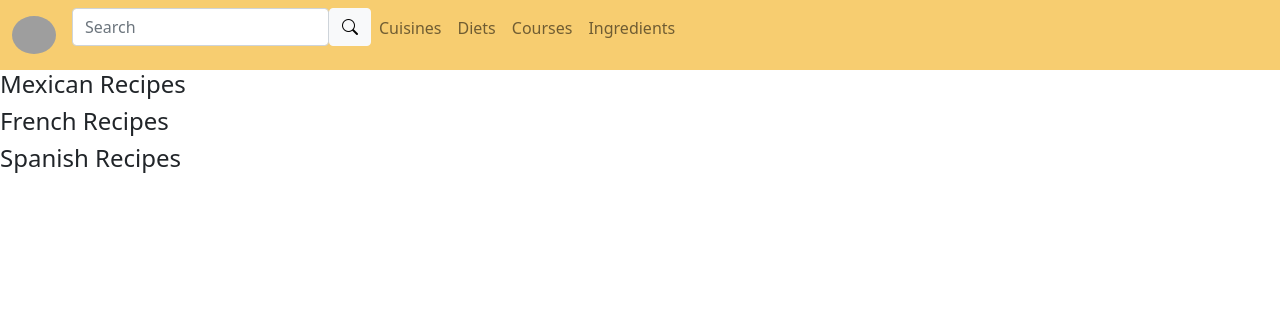
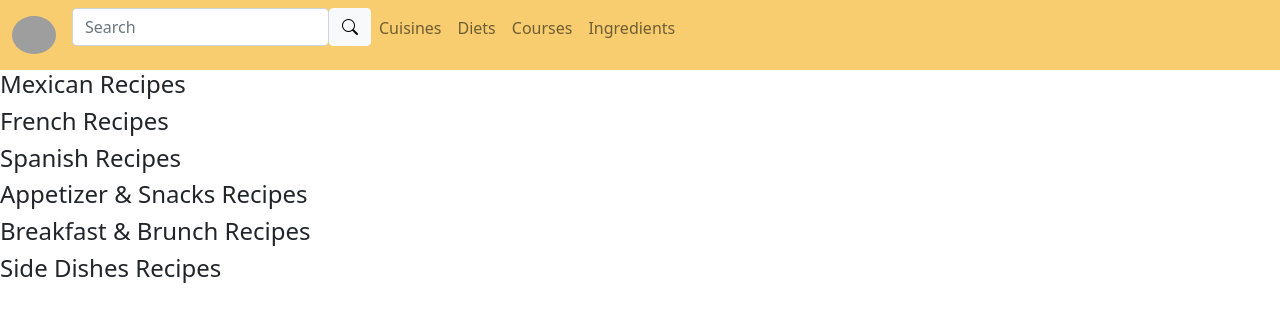
Before and after one commit to xena718/recipe_app_dev, a Flask app: page /browse in a window 1280 px wide. Shown: the top 330 px of the page. Run offline with Flask 2, Linux system fonts and the light colour scheme; the visitor is signed in with stand-in values (Sample User, id 1); tables that the repository leaves empty hold one stand-in row (values such as "Sample post"); grey boxes are pictures that could not be loaded.

Commit message:
browse features update

```diff
--- a/crud.py
+++ b/crud.py
@@ -63,11 +63,7 @@ def search_recipes(input):
         .filter(Recipe.title.ilike(f'%{input}%') | Cuisine.name.ilike(f'%{input}%')| Recipe.author.ilike(f'%{input}%') | Recipe_Ingredient.name.ilike(f'%{input}%') | Course.name.ilike(f'%{input}%') | Specialdiet.name.ilike(f'%{input}%'))
     ).all()
 
-def get_some_recipes_3cuisines():
-    """
-    select recipe from recipe join ingredient on recipe.id = ingredient.recipe_id
-    filter recipe.title like '' OR recipe.author like '' or ingredient.name like''
-    """
+def get_some_recipes_3_cuisines():
     some_recipes_3_cuisines ={}
     cuisines = ["American", "British", "Caribbean", "Chinese", "French", "Greek", "Indian", "Italian", "Japanese", "Mediterranean", "Mexican", "Moroccan", "Spanish", "Thai", "Turkish", "Vietnamese", "Food Fusion", "Others"]
     selected_3_cuisines = random.sample(cuisines, 3)
@@ -82,6 +78,19 @@ def get_some_recipes_3cuisines():
 
     return some_recipes_3_cuisines
 
+def get_some_recipes_3_courses():
+    some_recipes_3_courses = {}
+    courses = ["Appetizer & Snacks", "Breakfast & Brunch", "Lunch", "Main Dish", "Salad", "Dessert", "Side Dishes", "Soups & Stews", "Drink"]
+    selected_3_courses = random.sample(courses, 3)
+
+    recipes_join_courses_query = db.session.query(Recipe).join(Recipe_Course,Recipe_Course.recipe_id== Recipe.recipe_id).join(Course, Course.course_id==Recipe_Course.course_id)
+
+    for course_type in selected_3_courses:
+        all_recipes_of_the_course = recipes_join_courses_query.filter(Course.name ==course_type).all()
+        selected_recipes =  random.sample(all_recipes_of_the_course, min(len(all_recipes_of_the_course),3))
+        some_recipes_3_courses[course_type] = selected_recipes
+
+    return some_recipes_3_courses
 
 def recipes_dbjoinedload_cuisines():
     return Recipe.query.options(db.joinedload('cuisine')).all()
--- a/server.py
+++ b/server.py
@@ -311,10 +311,11 @@ def browse_recipes():
     # randomly select 3 recipes for Vegetarian and Gluten-free diet.
     # {Vegetarian:[recipe1, recipe2, recipe3], Gluten-free:[xx,xx,xx]}
 
-    some_recipes_3_cuisines = crud.get_some_recipes_3cuisines()
+    some_recipes_3_cuisines = crud.get_some_recipes_3_cuisines()
+    some_recipes_3_courses = crud.get_some_recipes_3_courses()
 
 
-    return render_template('browse_recipe.html', some_recipes_3_cuisines=some_recipes_3_cuisines)
+    return render_template('browse_recipe.html', some_recipes_3_cuisines=some_recipes_3_cuisines, some_recipes_3_courses=some_recipes_3_courses)
 
 
 
--- a/templates/browse_recipe.html
+++ b/templates/browse_recipe.html
@@ -69,4 +69,30 @@
       </div>
     {% endfor %}
   {% endfor %}
+  {% for course_type, recipes in some_recipes_3_courses.items() %}
+  <h4>{{course_type}} Recipes</h4>
+    {% for recipe in recipes %}
+      <div class="col-xs-12 col-sm-6 col-md-6 col-lg-4 saved-recipe-summary mt-3">
+          <div class="card text-center bg-light">
+            <a href="/recipe/{{recipe.recipe_id}}">
+                <img class="card-img-top img-circle" src="{{ recipe.photo_url }}">
+            </a>
+            <div class="card-text">
+              <form action="/add-to-saved/{{ recipe.recipe_id }}" method="POST">
+                <button type="submit">Favorite</button>
+              </form>
+            </div>
+            <div class="card-body">
+                <h5 class="card-title"><a href="/recipe/{{recipe.recipe_id}}">{{ recipe.title }}</a></h5>
+                <div class="price card-text">
+                  #{{ recipe.cuisine.name }}
+                  {% for course in recipe.courses %}
+                  #{{course.name}}
+                  {% endfor %}
+                </div>
+            </div>
+          </div>
+      </div>
+    {% endfor %}
+  {% endfor %}
 </div>
```
